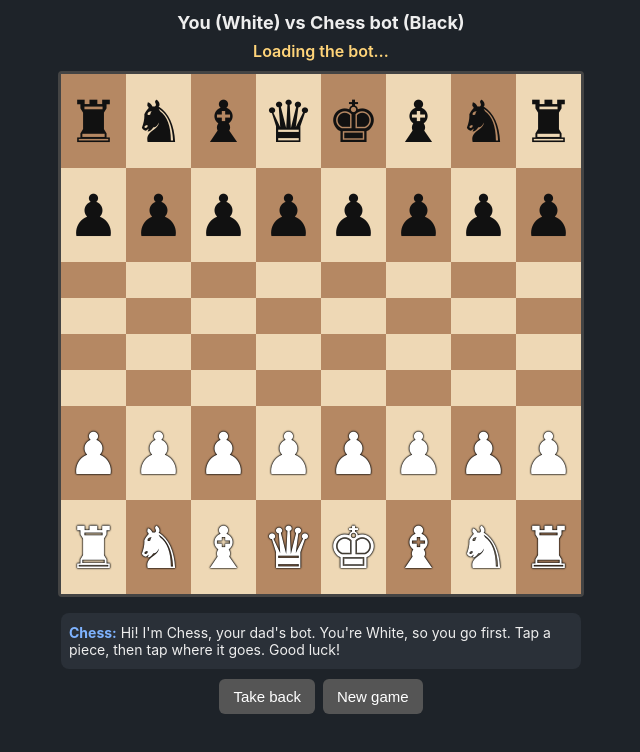
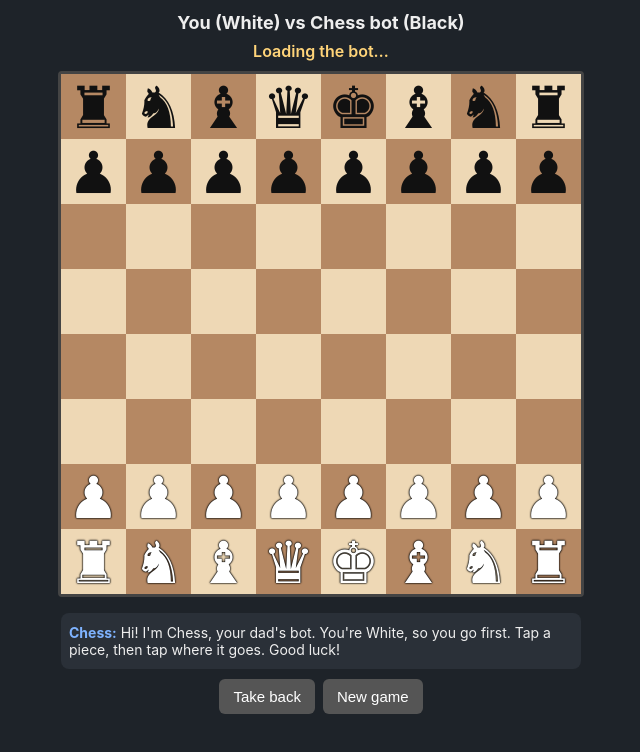
Before and after one commit to Pdee1077/chess-vs-bot, a plain HTML site: page index.html in a window 1280 px wide. Shown: the whole page, without its empty margins (319-959 px from the left). Drawn offline with Linux system fonts and the light colour scheme.

Commit message:
Fix squashed empty ranks; bigger move list

```diff
--- a/index.html
+++ b/index.html
@@ -2,12 +2,12 @@
 <style>
 body{margin:0;font-family:-apple-system,system-ui,sans-serif;background:#1e2329;color:#eee;display:flex;flex-direction:column;align-items:center}
 h1{font-size:18px;margin:12px 0 4px}#st{font-size:16px;margin:4px 0 8px;min-height:22px;color:#ffd479;font-weight:600}
-#b{display:grid;grid-template-columns:repeat(8,1fr);width:min(96vw,520px);aspect-ratio:1;border:3px solid #444;border-radius:4px;user-select:none;-webkit-user-select:none;touch-action:manipulation}
-.s{display:flex;align-items:center;justify-content:center;font-size:min(10vw,58px);line-height:1;position:relative}
+#b{display:grid;grid-template-columns:repeat(8,1fr);grid-template-rows:repeat(8,1fr);width:min(96vw,520px);aspect-ratio:1;border:3px solid #444;border-radius:4px;user-select:none;-webkit-user-select:none;touch-action:manipulation}
+.s{display:flex;aspect-ratio:1;min-height:0;align-items:center;justify-content:center;font-size:min(10vw,58px);line-height:1;position:relative}
 .l{background:#eed8b5}.d{background:#b58863}.sel{background:#7fb3ff!important}.last{box-shadow:inset 0 0 0 100px rgba(255,235,59,.35)}
 .dot::after{content:"";position:absolute;width:28%;height:28%;border-radius:50%;background:rgba(0,0,0,.28)}
 .chk{background:#e05252!important}.w{color:#fff;text-shadow:0 0 2px #000,0 0 2px #000,0 0 1px #000}.k{color:#111}
-#mv{width:min(96vw,520px);font-size:13px;color:#aaa;margin:8px 0;word-wrap:break-word}
+#mv{width:min(96vw,520px);font-size:16px;color:#ddd;margin:8px 0;word-wrap:break-word}
 #chat{width:min(96vw,520px);background:#2a3038;border-radius:8px;padding:8px;box-sizing:border-box}
 #log{max-height:150px;overflow-y:auto;font-size:14px}#log div{margin:3px 0}#log b{color:#7fb3ff}
 .row{display:flex;gap:8px;margin:10px}button{font-size:15px;padding:9px 14px;border-radius:6px;border:0;background:#555;color:#fff}
```
